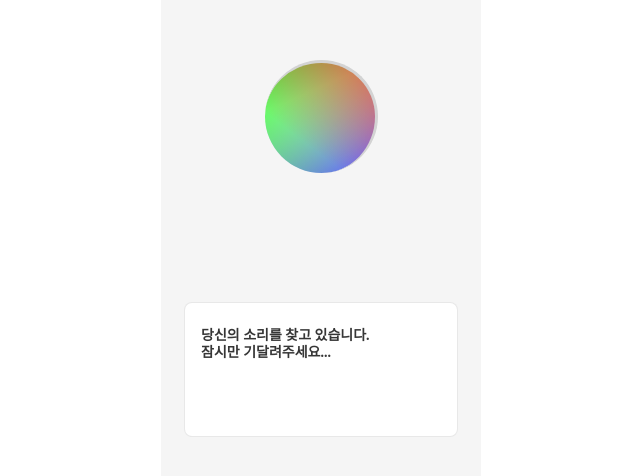
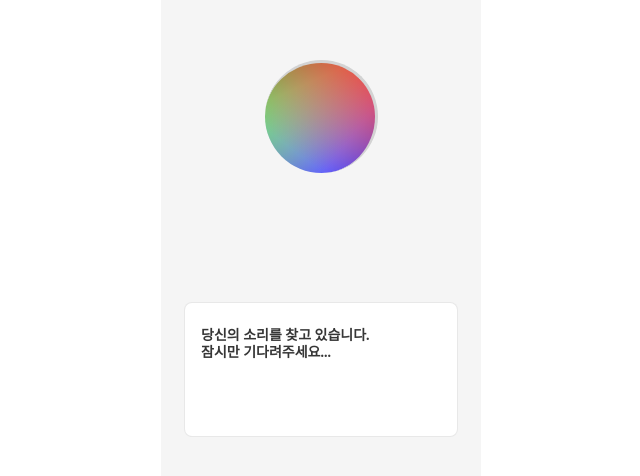
Before and after one commit to sean2337/inha-hackathon-Personal-fe, a React (Create React App) app in the folder react-personal/: page /colorResult in a window 1280 px wide. Shown: the part 186-662 px from the top of the page, without its empty margins (319-959 px from the left). Built offline with nearby package versions, Linux system fonts and the light colour scheme.

Commit message:
colorloading2

```diff
--- a/react-personal/src/pages/ColorLoading.js
+++ b/react-personal/src/pages/ColorLoading.js
@@ -6,9 +6,15 @@ const circleAnimation = keyframes`
   0%{
     background-position: left;
   }
-  100%{
+
+  50%{
     background-position: right;
   }
+
+  100%{
+    background-position: left;
+  }
+
 `;
 
 const Circle = styled.div`
@@ -22,10 +28,10 @@ const Circle = styled.div`
       rgba(255, 0, 0, 0.8),
       rgba(255, 0, 0, 0) 70.71%
     ),
-    linear-gradient(127deg, rgba(0, 255, 0, 0.8), rgba(0, 255, 0, 0) 70.71%),
+    linear-gradient(127deg, rgba(0, 200, 0, 0.8), rgba(0, 255, 0, 0) 70.71%),
     linear-gradient(336deg, rgba(0, 0, 255, 0.8), rgba(0, 0, 255, 0) 70.71%);
 
-  background-size: 175%;
+  background-size: 150%;
   animation: ${circleAnimation} 3s 0s infinite alternate;
 `;
 
@@ -92,7 +98,7 @@ const ColorLoading = () => {
           <TextSection>
             <TextWrite>
               당신의 소리를 찾고 있습니다. <br />
-              잠시만 기달려주세요...
+              잠시만 기다려주세요...
             </TextWrite>
           </TextSection>
         </TextWrapper>
--- a/react-personal/src/pages/ColorResult.jsx
+++ b/react-personal/src/pages/ColorResult.jsx
@@ -12,7 +12,7 @@ const ColorResult = () => {
   useEffect(() => {
     setTimeout(() => {
       setLoading(false);
-    }, 6000);
+    }, 9000);
   }, [loading]);
   return (
     <>
```
